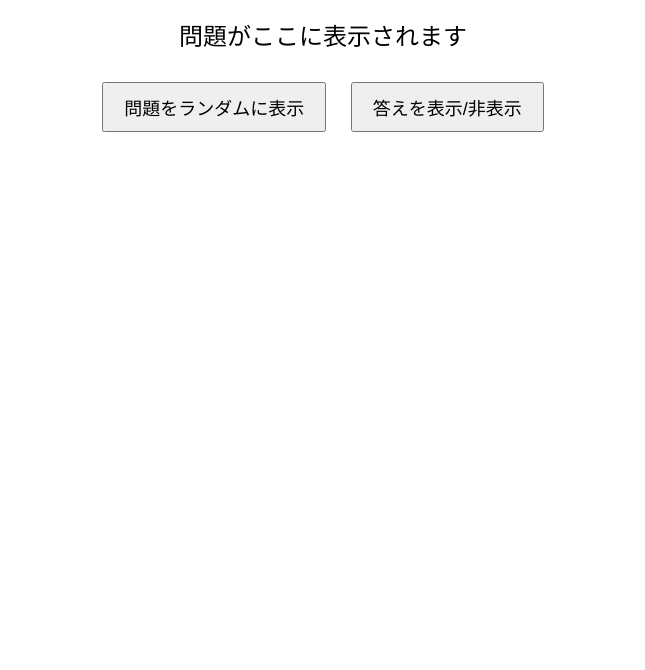
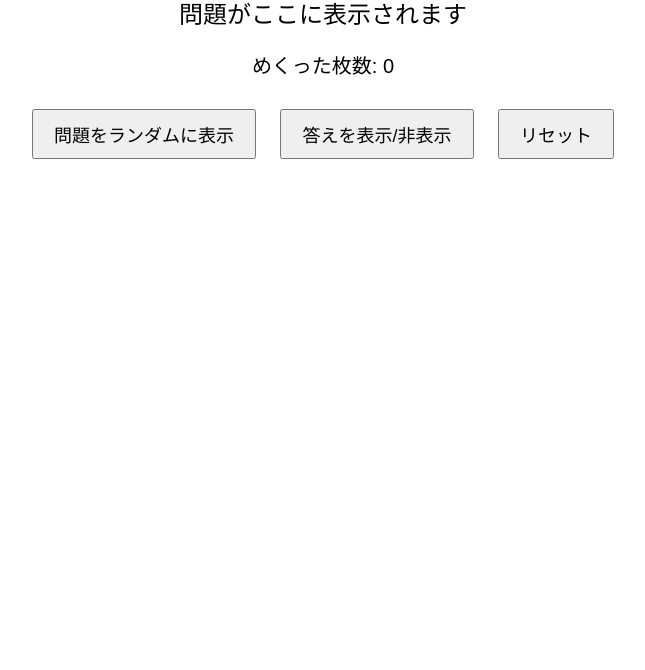
Before and after one commit to Atsuki-Yanada/calling, a plain HTML site: page index.html in a window 1280 px wide. Shown: the part 130-800 px from the top of the page, without its empty margins (317-962 px from the left). Drawn offline with Linux system fonts and the light colour scheme.

Commit message:
add calling app

```diff
--- a/index.html
+++ b/index.html
@@ -1,3 +1,6 @@
+</html>
+
+
 <!DOCTYPE html>
 <html lang="ja">
 
@@ -23,6 +26,11 @@
             display: none;
         }
 
+        #counter {
+            font-size: 20px;
+            margin: 20px;
+        }
+
         button {
             font-size: 18px;
             padding: 10px 20px;
@@ -35,20 +43,22 @@
     <h1>単語帳アプリ</h1>
     <div id="problem">問題がここに表示されます</div>
     <div id="answer">答えがここに表示されます</div>
+    <div id="counter">めくった枚数: 0</div>
     <button id="showProblem">問題をランダムに表示</button>
     <button id="toggleAnswer">答えを表示/非表示</button>
+    <button id="reset">リセット</button>
 
     <script>
         const data = [
-            ["①○○にそのまま取り次ぐ", "○○です。"],
+            ["①○○にそのまま取り次ぐ", "〇〇です。"],
             ["②③セキュリティルームにかける⇒△△の××様からパーク？？にお電話です。", "トイレに行って席を外しています。"],
-            ["⑤戻り次第の折り返し⇒電話番号下4桁、XXXXでよろしいでしょうか？", "○○さんは外出中ですね（ネクステ14時帰社）"],
-            ["⑥⑦出社次第の折り返し", "○○さんは外出中ですね（本日帰社しない or 18時ごろ帰社予定）"],
+            ["⑤戻り次第の折り返し⇒電話番号下4桁、XXXXでよろしいでしょうか？", "〇〇さんは外出中ですね（ネクステ14時帰社）"],
+            ["⑥⑦出社次第の折り返し", "〇〇さんは外出中ですね（本日帰社しない or 18時ごろ帰社予定）"],
             ["⑧確認取れ次第の折り返し⇒電話番号下4桁、XXXXでよろしいでしょうか？", "〇〇さんはテレワーク中です。"],
-            ["⑨10時出社予定、出社次第の折り返し", "○○さんは出社前ですね（フォンアプリ10時出社予定）"],
-            ["⑩出社次第の折り返し", "○○さんは帰宅済みですね"],
-            ["⑪出社時間 +4(昼挟み +1)時間後出社予定", "○○さんは午前半休ですね"],
-            ["⑫出社次第の折り返し⇒(伝言を)承ります。⇒(メールを確認後、返信するよう)申し伝えます。", "○○さんはお休みですね"],
+            ["⑨10時出社予定、出社次第の折り返し", "〇〇さんは出社前ですね（フォンアプリ10時出社予定）"],
+            ["⑩出社次第の折り返し", "〇〇さんは帰宅済みですね"],
+            ["⑪出社時間 +4(昼挟み +1)時間後出社予定", "〇〇さんは午前半休ですね"],
+            ["⑫出社次第の折り返し⇒(伝言を)承ります。⇒(メールを確認後、返信するよう)申し伝えます。", "〇〇さんはお休みですね"],
             ["⑬別の担当者はご存じでしょうか？", "〇〇さんは退職しています"],
             ["⑭電話が終わり次第の折り返し⇒電話番号下4桁、XXXXでよろしいでしょうか？", "〇〇さんは電話対応中ですね"],
             ["⑮別の担当者をご存じか？⇒確認取れ次第折り返し", "(フォンアプリ、座席表に見当たらない)"],
@@ -60,23 +70,48 @@
             ["例外⑤(保留が埋まっているので、受話器をふさぐ...空いたら)少々お待ちください", "(パークが全部埋まっている)"]
         ];
 
+        let remainingProblems = [...Array(data.length).keys()]; // インデックスの配列を作成
         let currentProblemIndex = -1;
+        let flippedCount = 0;
 
-        document.getElementById('showProblem').addEventListener('click', () => {
-            currentProblemIndex = Math.floor(Math.random() * data.length);
+        function resetProblems() {
+            remainingProblems = [...Array(data.length).keys()];
+            flippedCount = 0;
+            document.getElementById('counter').textContent = `めくった枚数: ${flippedCount}`;
+            document.getElementById('problem').textContent = "問題がここに表示されます";
+            document.getElementById('answer').style.display = 'none';
+            document.getElementById('answer').textContent = "答えがここに表示されます";
+        }
+
+        function showProblem() {
+            if (remainingProblems.length === 0) {
+                resetProblems();
+            }
+
+            const randomIndex = Math.floor(Math.random() * remainingProblems.length);
+            currentProblemIndex = remainingProblems.splice(randomIndex, 1)[0];
             document.getElementById('problem').textContent = data[currentProblemIndex][1];
             document.getElementById('answer').style.display = 'none';
             document.getElementById('answer').textContent = data[currentProblemIndex][0];
-        });
+            flippedCount++;
+            document.getElementById('counter').textContent = `めくった枚数: ${flippedCount}`;
+        }
 
-        document.getElementById('toggleAnswer').addEventListener('click', () => {
+        function toggleAnswer() {
             const answerElement = document.getElementById('answer');
             if (answerElement.style.display === 'none') {
                 answerElement.style.display = 'block';
             } else {
                 answerElement.style.display = 'none';
             }
-        });
+        }
+
+        document.getElementById('showProblem').addEventListener('click', showProblem);
+        document.getElementById('toggleAnswer').addEventListener('click', toggleAnswer);
+        document.getElementById('reset').addEventListener('click', resetProblems);
+
+        // 初期状態をリセット
+        resetProblems();
     </script>
 </body>
 
```
